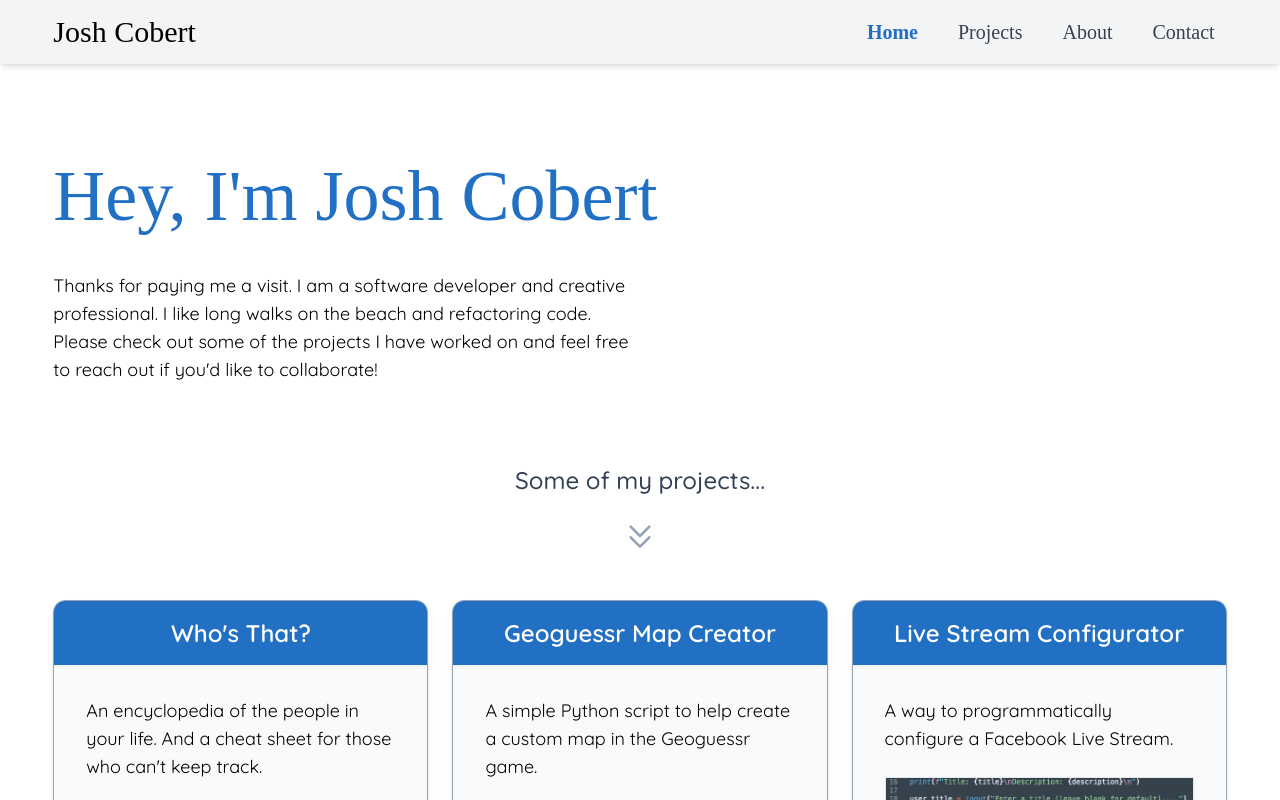
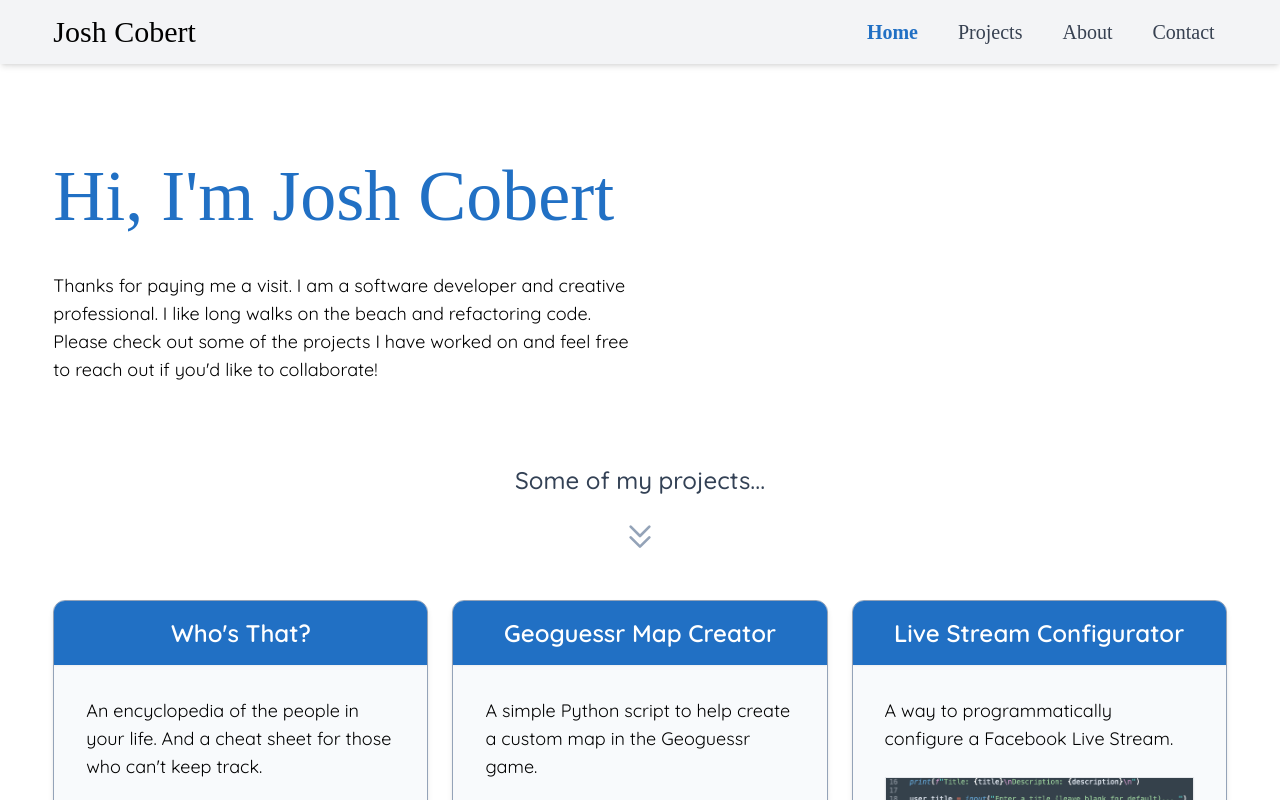
Before and after one commit to jcobert/josh-cobert, a React (Create React App) app: page / in a window 1280 px wide. Shown: the top 800 px of the page. Built offline with nearby package versions, Linux system fonts and the light colour scheme; a web font is replaced by a local one.

Commit message:
import page heading data to heading comp (#5)

```diff
--- a/src/components/Heading.jsx
+++ b/src/components/Heading.jsx
@@ -1,21 +1,33 @@
 import React from "react";
+import headings from "../data/headings.json";
 
-function Heading() {
+const getHeading = (p) => {
+  return headings
+    .filter(function (heading) {
+      return heading.page === p;
+    })
+    .reduce(function (heading) {
+      return {
+        id: heading.id,
+        title: heading.title,
+        paragraph: heading.paragraph,
+      };
+    });
+};
+
+function Heading(props) {
   return (
     <div>
       <div className="flex flex-col gap-y-8 md:gap-y-10">
         <h1 className="font-flamenco text-theme-primary text-[2.5rem] sm:text-5xl md:text-6xl lg:text-7xl text-center lg:text-left">
-          Hey, I'm Josh Cobert
+          {props.title}
         </h1>
         <p className="text-lg w-10/12 mx-auto md:w-8/12 lg:w-6/12 lg:mx-0">
-          Thanks for paying me a visit. I am a software developer and creative
-          professional. I like long walks on the beach and refactoring code.
-          Please check out some of the projects I have worked on and feel free
-          to reach out if you'd like to collaborate!
+          {props.paragraph}
         </p>
       </div>
     </div>
   );
 }
 
-export default Heading;
+export { Heading as default, getHeading };
--- a/src/components/pages/Home.jsx
+++ b/src/components/pages/Home.jsx
@@ -1,20 +1,24 @@
 import React from "react";
-import Heading from "../Heading";
+import Heading, { getHeading } from "../Heading";
 import Card from "../Card";
 import projects from "../../data/projects.json";
 import { ChevronDoubleDownIcon } from "@heroicons/react/outline";
 
 function Home() {
+  const heading = getHeading("Home");
+
   return (
     <div>
       <div className="lg:max-w-7xl lg:w-11/12 mx-auto mt-24 sm:mt-32 md:mt-40">
-        <Heading />
+        <Heading
+          key={heading.id}
+          title={heading.title}
+          paragraph={heading.paragraph}
+        />
       </div>
       <div className="flex flex-col items-center gap-y-6 text-2xl text-theme-primary font-medium mt-12 md:mt-20 mb-12">
         <h4 className="text-slate-700">Some of my projects...</h4>
-        <ChevronDoubleDownIcon
-          className="w-8 text-slate-400"
-        />
+        <ChevronDoubleDownIcon className="w-8 text-slate-400" />
       </div>
       <div className="grid grid-cols-1 md:grid-cols-2 lg:grid-cols-3 w-11/12 lg:max-w-7xl gap-y-14 sm:gap-y-16 gap-x-6 mx-auto">
         {projects.map((p) => (
--- /dev/null
+++ b/src/data/headings.json
@@ -0,0 +1,13 @@
+[{
+    "id": 0,
+    "page": "Home",
+    "title": "Hi, I'm Josh Cobert",
+    "paragraph": "Thanks for paying me a visit. I am a software developer and creative professional. I like long walks on the beach and refactoring code. Please check out some of the projects I have worked on and feel free to reach out if you'd like to collaborate!"
+},
+{
+    "id": 1,
+    "page": "Projects",
+    "title": "Projects",
+    "paragraph": ""
+}
+]
```
